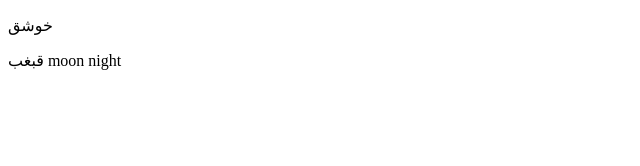
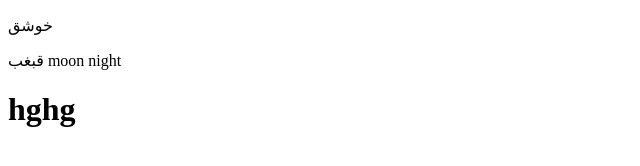
Before and after one commit to murabaiq/omartest, a plain HTML site: page index.html in a window 1280 px wide. Shown: the whole page, without its empty margins (0-640 px from the left). Drawn offline with Linux system fonts and the light colour scheme.

Commit message:
Update index.html

```diff
--- a/index.html
+++ b/index.html
@@ -9,5 +9,6 @@
     <p>خوشق</p>
     قبغب
     <span>moon night</span>
+    <h1>hghg</h1>
   </body>
 </html>
```
